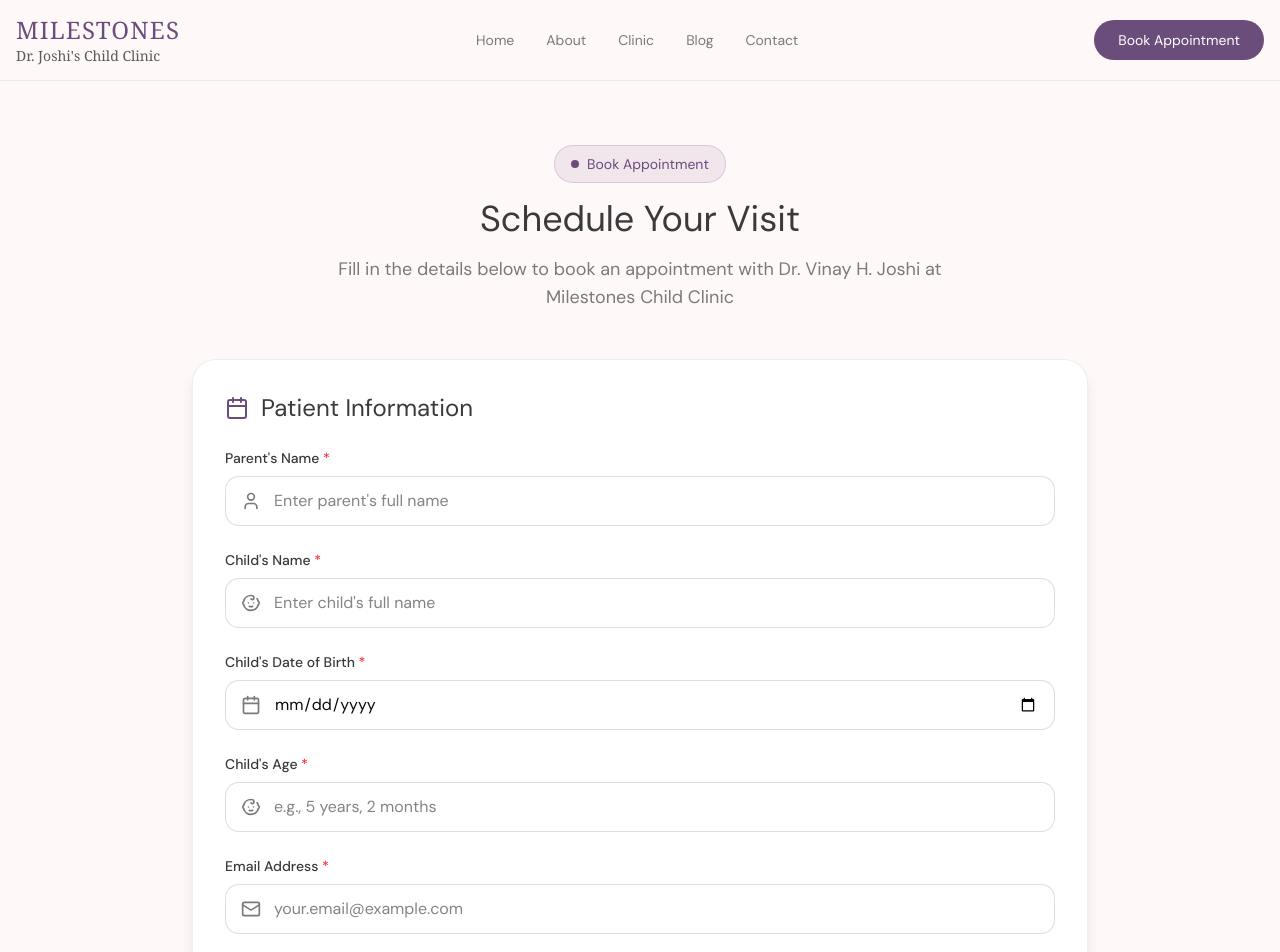
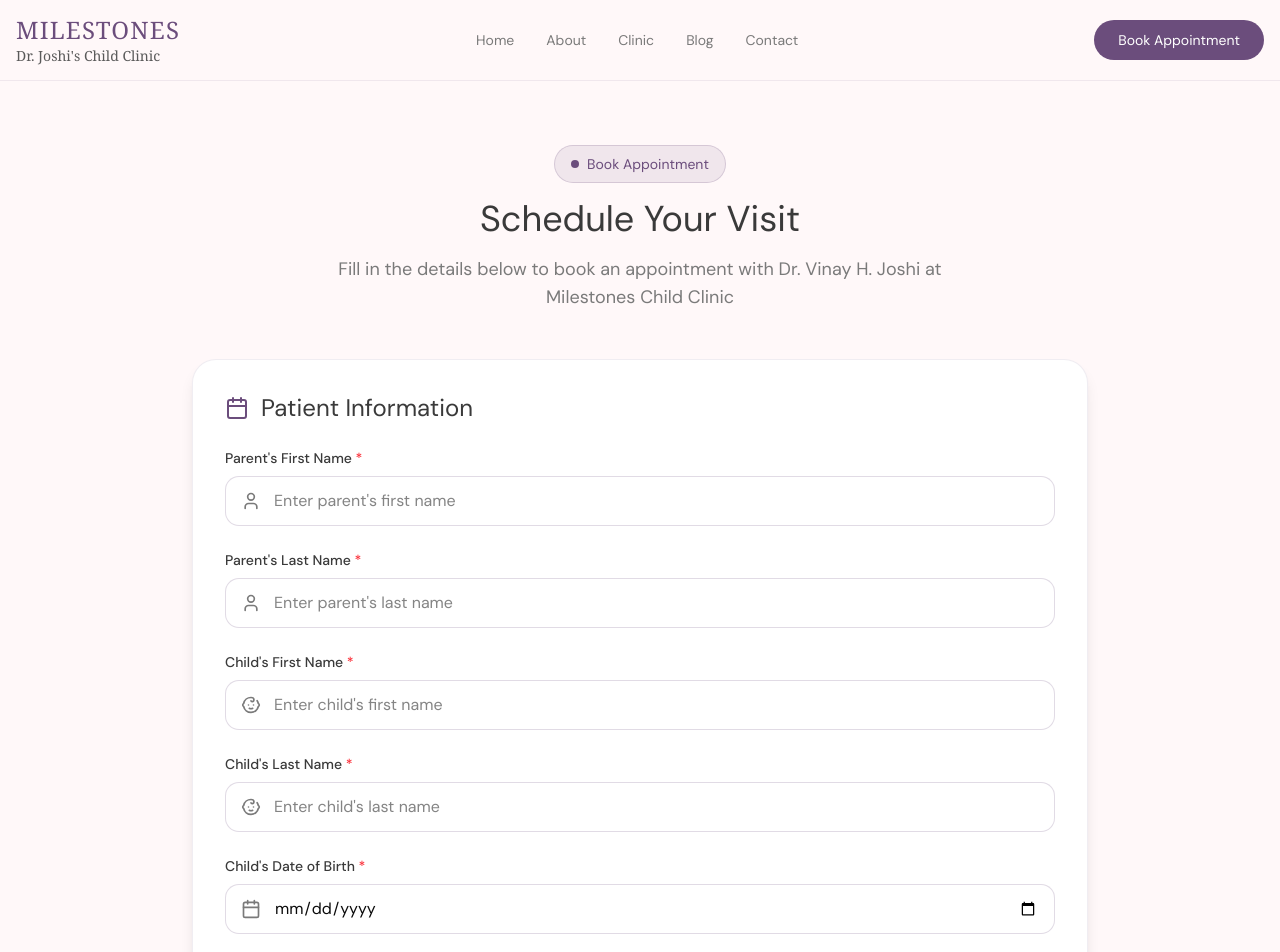
Before and after one commit to ShettyAryan/Milestone, a React (Vite) app in the folder frontend/: page /book-appointment in a window 1280 px wide. Shown: the top 952 px of the page. Built offline with nearby package versions, Linux system fonts and the light colour scheme; no server answers.

Commit message:
Address and contact changes, form field changes

```diff
--- a/frontend/src/components/booking/BookingForm.tsx
+++ b/frontend/src/components/booking/BookingForm.tsx
@@ -2,8 +2,6 @@ import React, { useState } from 'react';
 import { User, Baby, Mail, Phone, FileText, Calendar } from 'lucide-react';
 import { BookingFormData, FormErrors } from '../../types/booking.types';
 import {
-  validateParentName,
-  validateChildName,
   validateAge,
   validateDateOfBirth,
   validateEmail,
@@ -40,55 +38,107 @@ export function BookingForm({
 
   return (
     <div className="space-y-6">
-      {/* Parent Name */}
+      {/* Parent First Name */}
       <div>
-        <label htmlFor="parentName" className="block text-sm text-[#3a3a3a] mb-2 font-medium">
-          Parent's Name <span className="text-red-500">*</span>
+        <label htmlFor="parentFirstName" className="block text-sm text-[#3a3a3a] mb-2 font-medium">
+          Parent's First Name <span className="text-red-500">*</span>
         </label>
         <div className="relative">
           <User className="absolute left-4 top-1/2 -translate-y-1/2 w-5 h-5 text-[#7a7a7a]" />
           <input
             type="text"
-            id="parentName"
-            value={formData.parentName}
-            onChange={(e) => handleChange('parentName', e.target.value)}
-            onBlur={() => handleBlur('parentName')}
+            id="parentFirstName"
+            value={formData.parentFirstName}
+            onChange={(e) => handleChange('parentFirstName', e.target.value)}
+            onBlur={() => handleBlur('parentFirstName')}
             className={`w-full pl-12 pr-4 py-3 rounded-xl border ${
-              errors.parentName && touched.parentName
+              errors.parentFirstName && touched.parentFirstName
                 ? 'border-red-500'
                 : 'border-[rgba(107,77,124,0.2)]'
             } bg-white focus:outline-none focus:ring-2 focus:ring-[#6B4D7C] focus:border-transparent`}
-            placeholder="Enter parent's full name"
+            placeholder="Enter parent's first name"
           />
         </div>
-        {errors.parentName && touched.parentName && (
-          <p className="mt-1 text-sm text-red-500">{errors.parentName}</p>
+        {errors.parentFirstName && touched.parentFirstName && (
+          <p className="mt-1 text-sm text-red-500">{errors.parentFirstName}</p>
         )}
       </div>
 
-      {/* Child Name */}
+      {/* Parent Last Name */}
       <div>
-        <label htmlFor="childName" className="block text-sm text-[#3a3a3a] mb-2 font-medium">
-          Child's Name <span className="text-red-500">*</span>
+        <label htmlFor="parentLastName" className="block text-sm text-[#3a3a3a] mb-2 font-medium">
+          Parent's Last Name <span className="text-red-500">*</span>
+        </label>
+        <div className="relative">
+          <User className="absolute left-4 top-1/2 -translate-y-1/2 w-5 h-5 text-[#7a7a7a]" />
+          <input
+            type="text"
+            id="parentLastName"
+            value={formData.parentLastName}
+            onChange={(e) => handleChange('parentLastName', e.target.value)}
+            onBlur={() => handleBlur('parentLastName')}
+            className={`w-full pl-12 pr-4 py-3 rounded-xl border ${
+              errors.parentLastName && touched.parentLastName
+                ? 'border-red-500'
+                : 'border-[rgba(107,77,124,0.2)]'
+            } bg-white focus:outline-none focus:ring-2 focus:ring-[#6B4D7C] focus:border-transparent`}
+            placeholder="Enter parent's last name"
+          />
+        </div>
+        {errors.parentLastName && touched.parentLastName && (
+          <p className="mt-1 text-sm text-red-500">{errors.parentLastName}</p>
+        )}
+      </div>
+
+      {/* Child First Name */}
+      <div>
+        <label htmlFor="childFirstName" className="block text-sm text-[#3a3a3a] mb-2 font-medium">
+          Child's First Name <span className="text-red-500">*</span>
         </label>
         <div className="relative">
           <Baby className="absolute left-4 top-1/2 -translate-y-1/2 w-5 h-5 text-[#7a7a7a]" />
           <input
             type="text"
-            id="childName"
-            value={formData.childName}
-            onChange={(e) => handleChange('childName', e.target.value)}
-            onBlur={() => handleBlur('childName')}
+            id="childFirstName"
+            value={formData.childFirstName}
+            onChange={(e) => handleChange('childFirstName', e.target.value)}
+            onBlur={() => handleBlur('childFirstName')}
             className={`w-full pl-12 pr-4 py-3 rounded-xl border ${
-              errors.childName && touched.childName
+              errors.childFirstName && touched.childFirstName
                 ? 'border-red-500'
                 : 'border-[rgba(107,77,124,0.2)]'
             } bg-white focus:outline-none focus:ring-2 focus:ring-[#6B4D7C] focus:border-transparent`}
-            placeholder="Enter child's full name"
+            placeholder="Enter child's first name"
           />
         </div>
-        {errors.childName && touched.childName && (
-          <p className="mt-1 text-sm text-red-500">{errors.childName}</p>
+        {errors.childFirstName && touched.childFirstName && (
+          <p className="mt-1 text-sm text-red-500">{errors.childFirstName}</p>
+        )}
+      </div>
+
+      {/* Child Last Name */}
+      <div>
+        <label htmlFor="childLastName" className="block text-sm text-[#3a3a3a] mb-2 font-medium">
+          Child's Last Name <span className="text-red-500">*</span>
+        </label>
+        <div className="relative">
+          <Baby className="absolute left-4 top-1/2 -translate-y-1/2 w-5 h-5 text-[#7a7a7a]" />
+          <input
+            type="text"
+            id="childLastName"
+            value={formData.childLastName}
+            onChange={(e) => handleChange('childLastName', e.target.value)}
+            onBlur={() => handleBlur('childLastName')}
+            className={`w-full pl-12 pr-4 py-3 rounded-xl border ${
+              errors.childLastName && touched.childLastName
+                ? 'border-red-500'
+                : 'border-[rgba(107,77,124,0.2)]'
+            } bg-white focus:outline-none focus:ring-2 focus:ring-[#6B4D7C] focus:border-transparent`}
+            placeholder="Enter child's last name"
+          />
+        </div>
+        {errors.childLastName && touched.childLastName && (
+          <p className="mt-1 text-sm text-red-500">{errors.childLastName}</p>
         )}
       </div>
 
@@ -136,7 +186,7 @@ export function BookingForm({
                 ? 'border-red-500'
                 : 'border-[rgba(107,77,124,0.2)]'
             } bg-white focus:outline-none focus:ring-2 focus:ring-[#6B4D7C] focus:border-transparent`}
-            placeholder="e.g., 5 years, 2 months"
+            placeholder="Format to enter age: year/month. Eg: 5/10 for 5 years and 10 months"
           />
         </div>
         {errors.age && touched.age && (
--- a/frontend/src/pages/BookingPage.tsx
+++ b/frontend/src/pages/BookingPage.tsx
@@ -1,3 +1,4 @@
+import React from 'react';
 import { useState, useEffect } from 'react';
 import { useNavigate } from 'react-router-dom';
 import { Calendar, Loader2 } from 'lucide-react';
@@ -25,8 +26,10 @@ export default function BookingPage() {
   const [bookingConfirmation, setBookingConfirmation] = useState<BookingConfirmationType | null>(null);
 
   const [formData, setFormData] = useState<BookingFormData>({
-    parentName: '',
-    childName: '',
+    parentFirstName: '',
+    parentLastName: '',
+    childFirstName: '',
+    childLastName: '',
     age: '',
     dateOfBirth: '',
     email: '',
@@ -139,8 +142,10 @@ export default function BookingPage() {
       try {
         await sendConfirmationEmail({
           bookingId,
-          parentName: formData.parentName,
-          childName: formData.childName,
+          parentFirstName: formData.parentFirstName,
+          parentLastName: formData.parentLastName,
+          childFirstName: formData.childFirstName,
+          childLastName: formData.childLastName,
           age: formData.age,
           dateOfBirth: formData.dateOfBirth,
           email: formData.email,
@@ -160,8 +165,10 @@ export default function BookingPage() {
       try {
         await appendBookingToSheet({
           bookingId,
-          parentName: formData.parentName,
-          childName: formData.childName,
+          parentFirstName: formData.parentFirstName,
+          parentLastName: formData.parentLastName,
+          childFirstName: formData.childFirstName,
+          childLastName: formData.childLastName,
           age: formData.age,
           dateOfBirth: formData.dateOfBirth,
           email: formData.email,
@@ -180,8 +187,10 @@ export default function BookingPage() {
       // Set confirmation data
       setBookingConfirmation({
         bookingId,
-        parentName: formData.parentName,
-        childName: formData.childName,
+        parentFirstName: formData.parentFirstName,
+        parentLastName: formData.parentLastName,
+        childFirstName: formData.childFirstName,
+        childLastName: formData.childLastName,
         age: formData.age,
         dateOfBirth: formData.dateOfBirth,
         email: formData.email,
@@ -204,8 +213,10 @@ export default function BookingPage() {
 
   const handleBookAnother = () => {
     setFormData({
-      parentName: '',
-      childName: '',
+      parentFirstName: '',
+      parentLastName: '',
+      childFirstName: '',
+      childLastName: '',
       age: '',
       dateOfBirth: '',
       email: '',
--- a/frontend/src/services/googleCalendar.ts
+++ b/frontend/src/services/googleCalendar.ts
@@ -25,11 +25,11 @@ export const createCalendarEvent = async (
         'Content-Type': 'application/json'
       },
       body: JSON.stringify({
-        summary: `Appointment: ${bookingData.childName} - Milestones Child Clinic`,
+        summary: `Appointment: ${bookingData.childFirstName} ${bookingData.childLastName} - Milestones Child Clinic`,
         description: `
 Booking ID: ${bookingId}
-Parent Name: ${bookingData.parentName}
-Child Name: ${bookingData.childName}
+Parent Name: ${bookingData.parentFirstName} ${bookingData.parentLastName}
+Child Name: ${bookingData.childFirstName} ${bookingData.childLastName}
 Age: ${bookingData.age} years
 Phone: ${bookingData.phone}
 Email: ${bookingData.email}
--- a/frontend/src/utils/formatters.ts
+++ b/frontend/src/utils/formatters.ts
@@ -60,8 +60,10 @@ export const formatBookingForSheets = (bookingData: any): any[] => {
   return [
     timestamp,
     bookingData.bookingId,
-    bookingData.parentName,
-    bookingData.childName,
+    bookingData.parentFirstName,
+    bookingData.parentLastName,
+    bookingData.childFirstName,
+    bookingData.childLastName,
     bookingData.age,
     bookingData.dateOfBirth || '',
     bookingData.email,
```
Also changed, not shown: frontend/src/components/TestimonialsSection.tsx (+54 -4 lines), frontend/src/components/booking/BookingConfirmation.tsx (+4 -3 lines), frontend/src/pages/Clinic.tsx (+19 -16 lines), frontend/src/services/emailService.ts (+5 -5 lines), frontend/src/types/booking.types.ts (+12 -6 lines), frontend/src/utils/validation.ts (+16 -10 lines), 2 other files (tests, documents, lock files or other folders).
